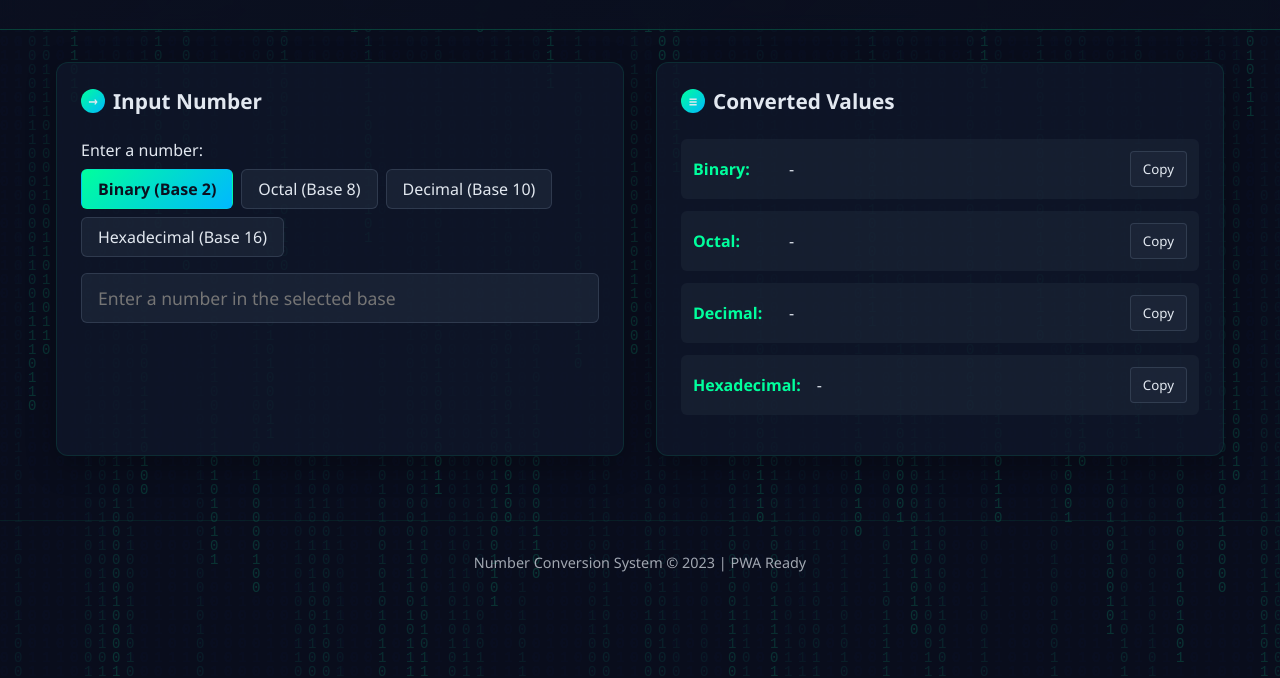
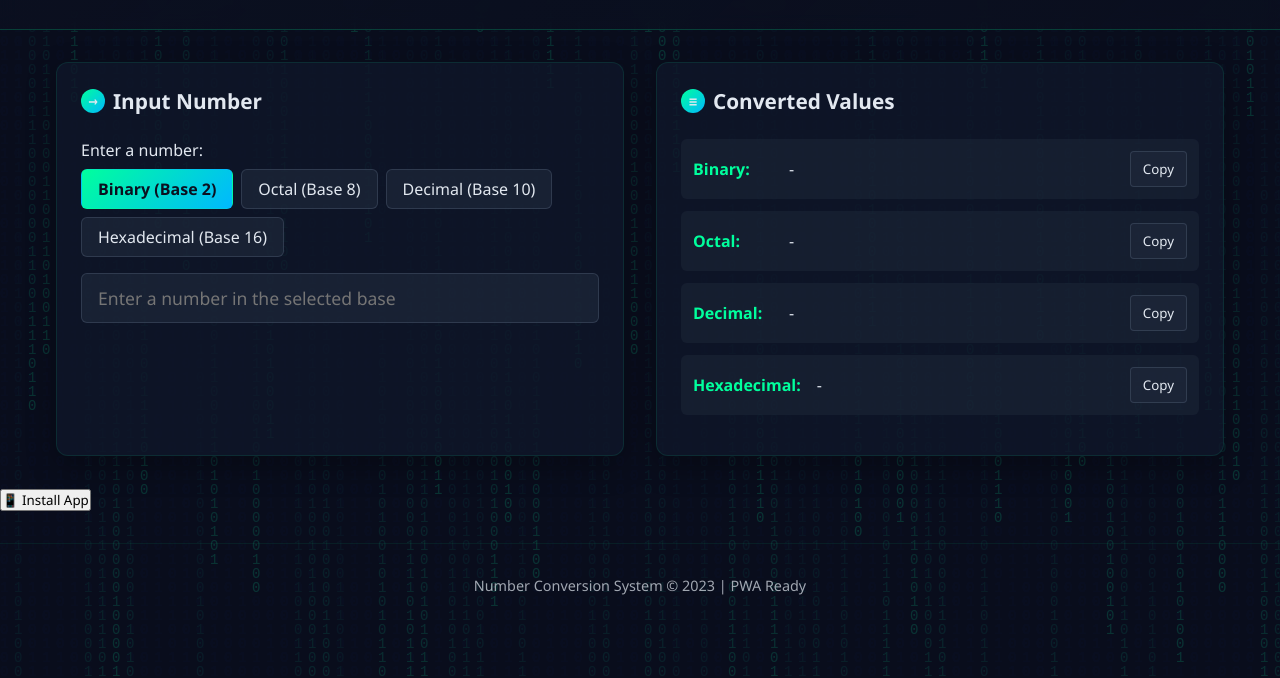
Before and after one commit to LemuelXd/Number-System-converter, a plain HTML site: page index.html in a window 1280 px wide. Shown: the part 122-800 px from the top of the page. Drawn offline with Linux system fonts and the light colour scheme.

Commit message:
Update index.html

```diff
--- a/index.html
+++ b/index.html
@@ -367,7 +367,7 @@
     </main>
 
     <!-- Install Button -->
-    <button type="button" class="install-btn" id="install-btn">Install App</button>
+<button class="install-button" title="Install this app on your device">📱 Install App</button>
 
     <!-- Footer -->
     <footer>
```
